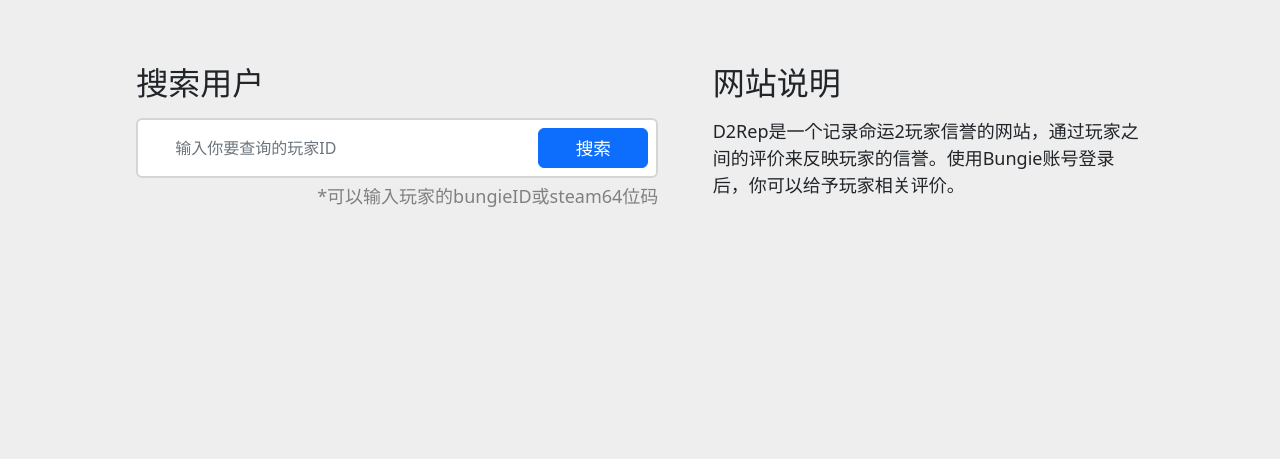
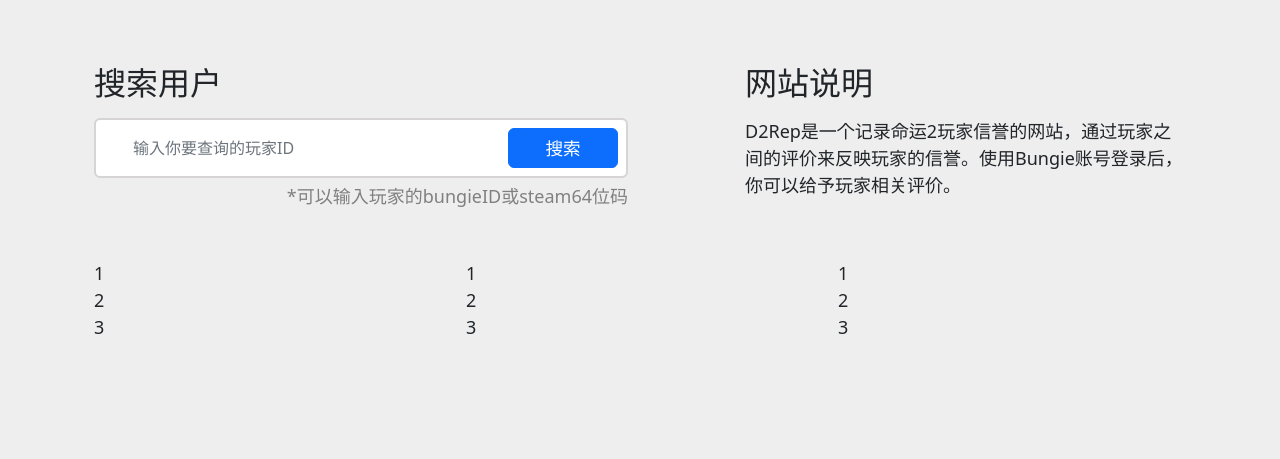
Before and after one commit to lclbm/destiny2-rep, a Flask app: template templates/index.html in a window 1280 px wide. Shown: the part 341-800 px from the top of the page. Run offline with Flask 2, Linux system fonts and the light colour scheme; the template is opened without the code that fills it, so the values that code supplies are empty; some libraries are stand-ins or nearby versions.

Commit message:
[update] 网页更新

```diff
--- a/static/index.css
+++ b/static/index.css
@@ -43,10 +43,14 @@
 
 .search button {
     position: absolute;
-    bottom: 42px;
+    top: 10px;
     right: 10px;
     height: 40px;
     width: 110px;
     background: #0d6efd;
 
 }
+
+#show-box{
+    margin-top: 50px;
+}
--- a/templates/index.html
+++ b/templates/index.html
@@ -31,16 +31,16 @@
 
 
     <div class="container" id="content-box">
-      <div class="container">
-        <div class="row align-items-start justify-content-evenly">
+      <div class="row align-items-start justify-content-between">
+
         <div class="col-6">
           <div class="search" id="search-box">
             <div style="font-size: 2rem; margin-bottom:0.7rem">搜索用户</div>
             <div class="search-bar">
               <input type="text" class="form-control" placeholder="输入你要查询的玩家ID">
               <button class="btn btn-primary" style="font-size: 1.1rem;">搜索</button>
+            </div>
             <div style="color:grey; padding-top:5px; text-align:right;">*可以输入玩家的bungieID或steam64位码</div>
-              </div>
           </div>
         </div>
 
@@ -48,17 +48,36 @@
           <div style="font-size: 2rem; margin-bottom:0.7rem">网站说明</div>
           <div>D2Rep是一个记录命运2玩家信誉的网站，通过玩家之间的评价来反映玩家的信誉。使用Bungie账号登录后，你可以给予玩家相关评价。</div>
         </div>
+
       </div>
-      </div>
-
     </div>
 
 
 
+    <div class="container" id="show-box">
+      <div class="row justify-content-between">
+        <div class="col">
+          <div>1</div>
+          <div>2</div>
+          <div>3</div>
+        </div>
+        <div class="col">
+          <div>1</div>
+          <div>2</div>
+          <div>3</div>
+        </div>
+        <div class="col">
+          <div>1</div>
+          <div>2</div>
+          <div>3</div>
+        </div>
+      </div>
     </div>
 
 
 
+
+  </div>
 </body>
 
 </html>
```
Lines whose indentation alone changed are shown as unchanged.
